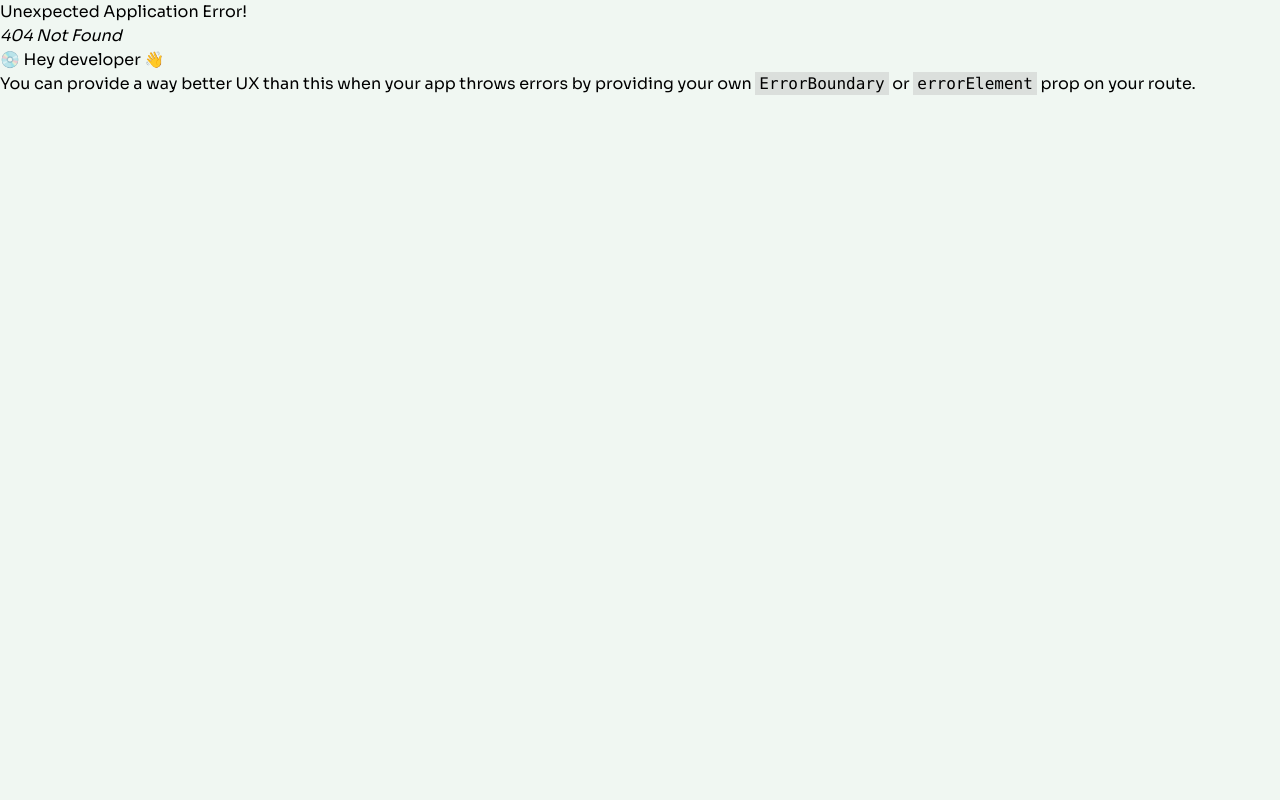
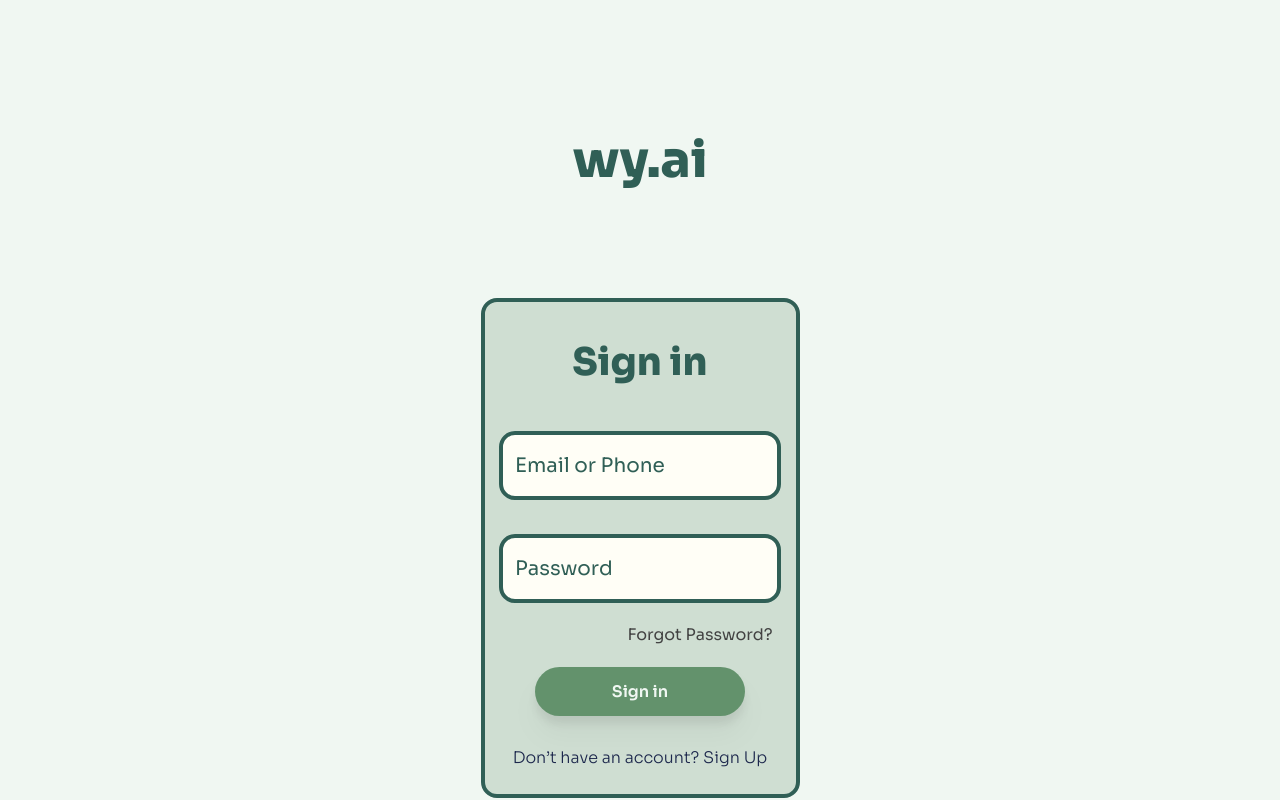
Before and after one commit to daniel-panhead/wy.ai, a React (Vite) app in the folder frontend/: page /sign-in in a window 1280 px wide. Before the commit this address had no page. Built offline with nearby package versions, Linux system fonts and the light colour scheme.

Commit message:
Created sign in page

```diff
--- a/frontend/src/main.tsx
+++ b/frontend/src/main.tsx
@@ -6,6 +6,7 @@ import {
 } from "react-router-dom";
 import Home from './pages/Home.tsx'
 import RoleSelector from './pages/Role_Selector.tsx';
+import SignIn from './pages/SignIn_Page.tsx';
 import './index.css'
 
 const router = createBrowserRouter([
@@ -17,6 +18,10 @@ const router = createBrowserRouter([
     path: "/select-role",
     element: <RoleSelector />,
   },
+  {
+    path: "/sign-in",
+    element: <SignIn />,
+  },
 
 ]);
 
--- /dev/null
+++ b/frontend/src/pages/SignIn_Page.tsx
@@ -0,0 +1,50 @@
+
+const SignIn = () => {
+
+    return (
+      <div className="flex flex-col items-center">
+          <h1 className="text-[#305F56] text-center text-[50px] font-[800] mt-[123px]">
+            wy.ai
+          </h1>
+
+          <div className=" w-[319px] h-[500px] mt-[100px] bg-[#CFDED2] flex flex-col items-center gap-y-[0.625rem] \
+                rounded-2xl border-4 border-[#305F56] ">
+
+                  <h1 className="text-[#305F56] text-center text-[38px] font-[800] mt-[32px]">
+                    Sign in
+                  </h1>
+
+                  <div className=" w-[282px] h-[69px] bg-[#FFFEF6] flex flex-col justify-center mt-[30px] \
+                      rounded-2xl border-4 border-[#305F56] " >
+                    <h1 className="text-[#305F56] text-[20px] font-[400] ml-3">
+                      Email or Phone
+                     </h1>
+                  </div>
+
+                  <div className=" w-[282px] h-[69px] bg-[#FFFEF6] flex flex-col justify-center mt-[24px] \
+                      rounded-2xl border-4 border-[#305F56] " >
+                    <h1 className="text-[#305F56] text-[20px] font-[400] ml-3">
+                      Password
+                     </h1>
+                  </div>
+
+                  <h1 className="text-[#424242] text-[16px] font-[400] ml-[120px] mt-[10px]">
+                    Forgot Password?
+                  </h1>
+
+                  <div className=" w-[210px] h-[49px] bg-[#63926C] flex flex-col justify-center items-center mt-[10px] \
+                      rounded-full drop-shadow-xl" >
+                    <h1 className="text-[#F0F7F2] text-[16px] font-[600]">
+                      Sign in
+                     </h1>
+                  </div>
+
+                  <h1 className="text-[#1C274C] text-[16px] font-[200] mt-5">
+                    Don’t have an account? Sign Up
+                     </h1>
+          </div>
+      </div>
+    )
+}
+
+export default SignIn
```
